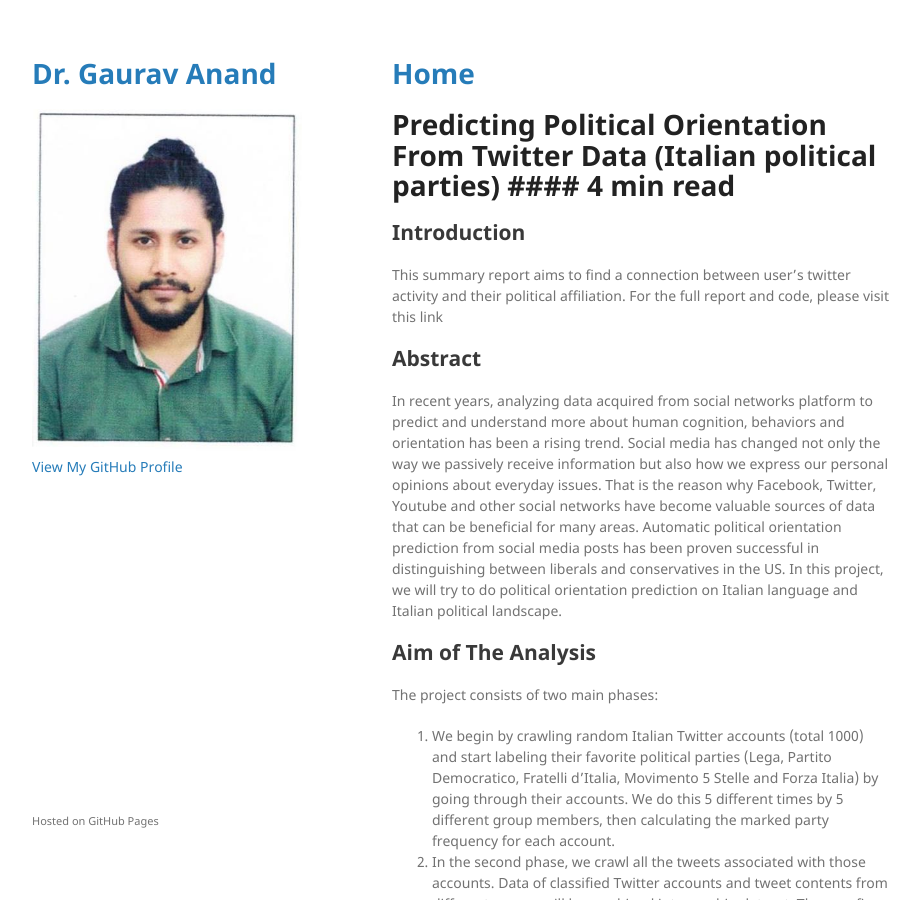
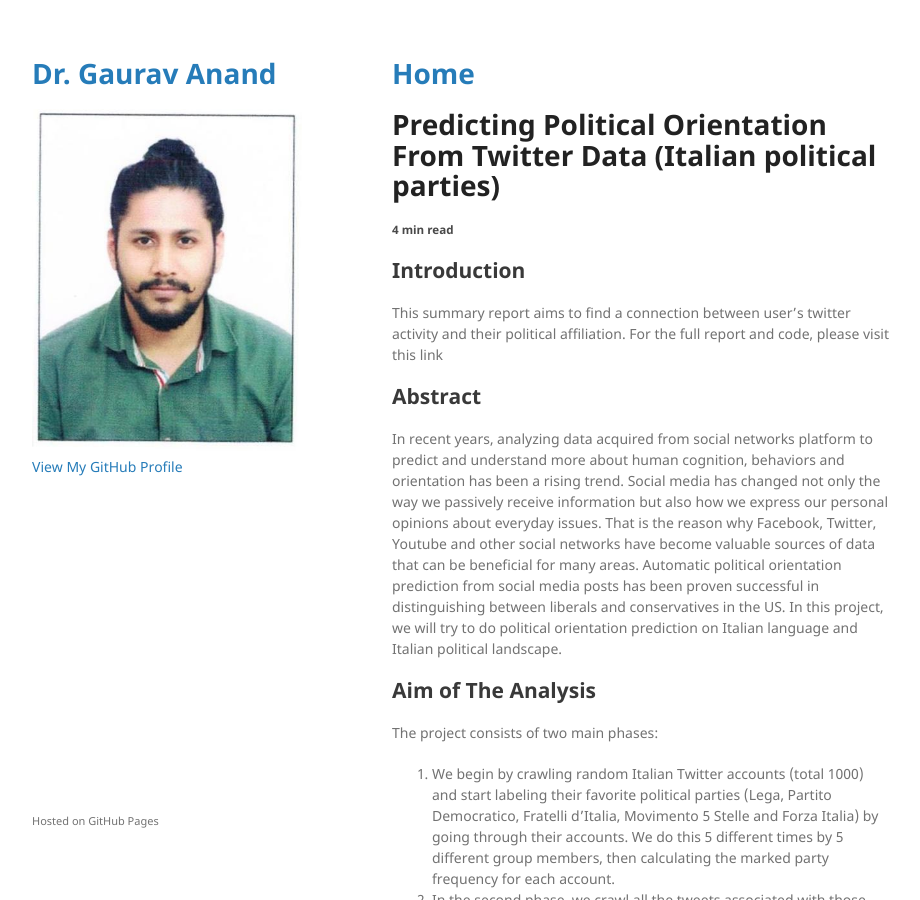
Before and after one commit to anandgrv/anandgrv.github.io, a Jekyll site: the page built from twitter.md, in a window 1280 px wide and 900 px high. Shown: the whole window, without its empty margins (178-1098 px from the left). Built offline with Jekyll 4.4.1, drawn with Linux system fonts in a browser that asks for light colours; our own code applies the rules of GitHub Pages for plain Markdown files.

```diff
--- a/twitter.md
+++ b/twitter.md
@@ -4,7 +4,8 @@ layout: default
 
 # [Home](https://grvanand001.github.io/)
 
-# Predicting Political Orientation From Twitter Data (Italian political parties) #### 4 min read
+# Predicting Political Orientation From Twitter Data (Italian political parties)
+##### 4 min read
 
 ## Introduction
 This summary report aims to find a connection between user's twitter activity and their political affiliation. For the full report and code, please visit this link
```
